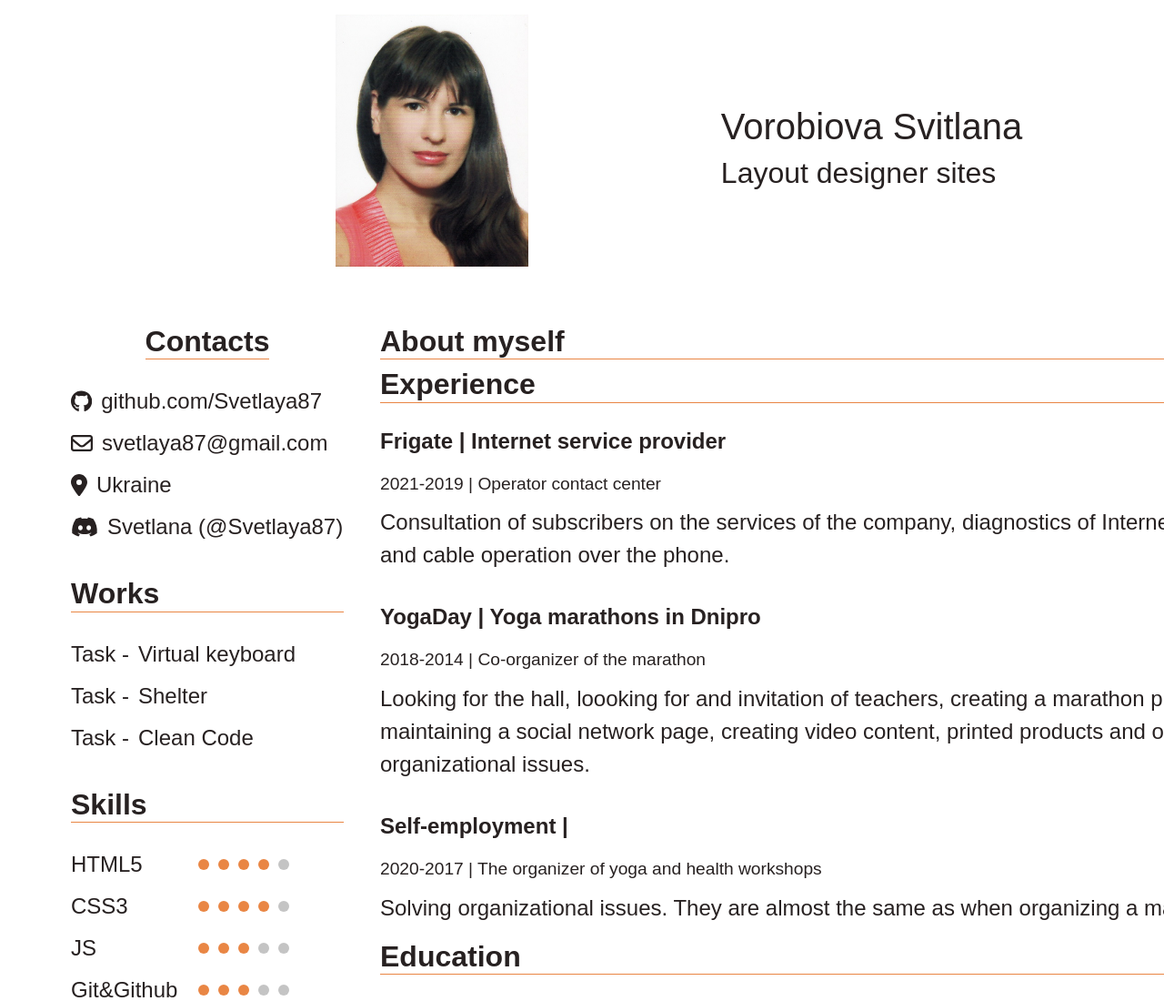
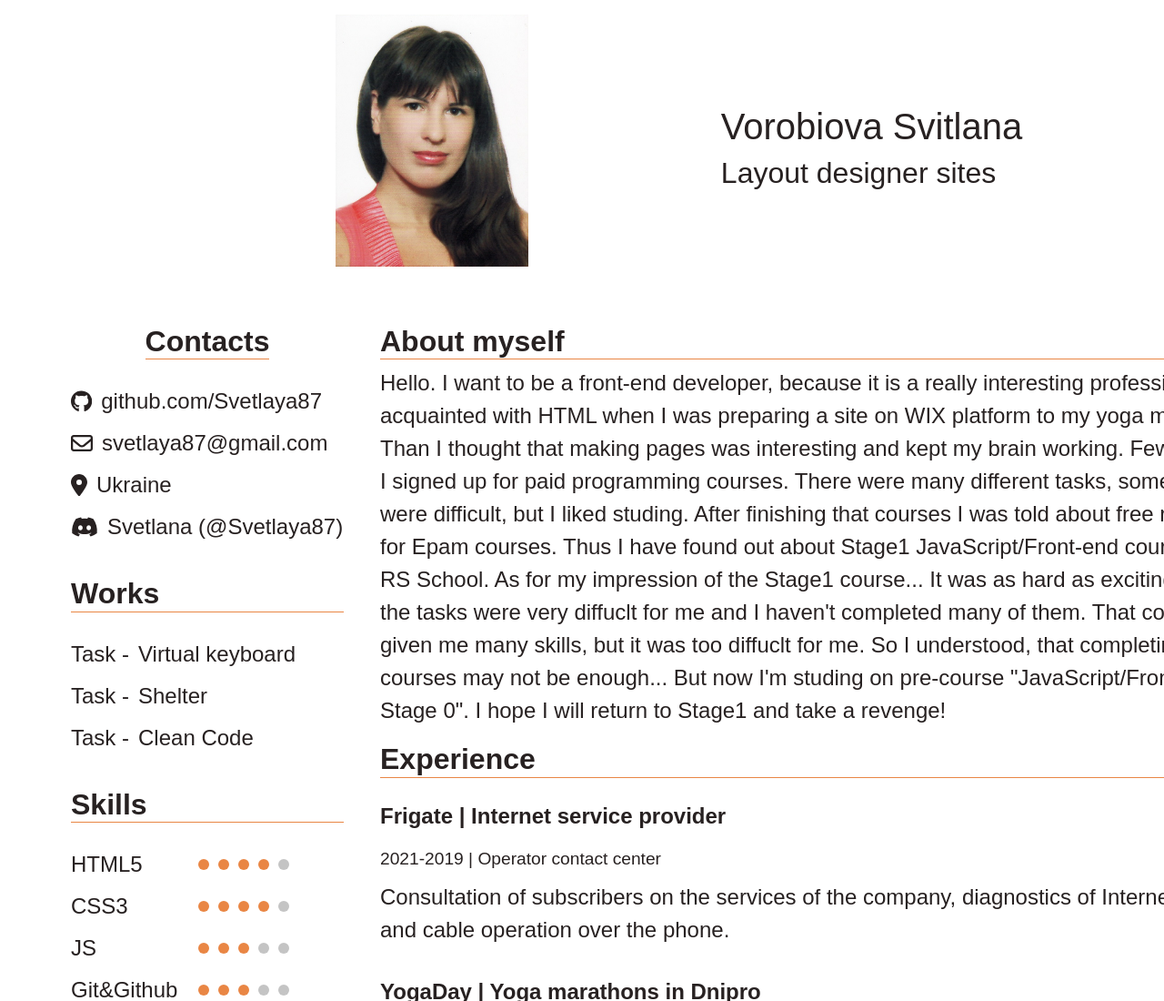
Before and after one commit to Svetlaya87/rsschool-cv, a website: page index.html in a window 1280 px wide. Shown: the top 1100 px of the page at 91% size. Drawn offline with nearby package versions, Linux system fonts and the light colour scheme; a web font is replaced by a local one.

Commit message:
feat: add info about myself

```diff
--- a/index.html
+++ b/index.html
@@ -32,6 +32,12 @@
         <main>
             <article class="article">
                 <h2 class="article__title">About myself</h2>
+                <p class="section__description">
+                    Hello. I want to be a front-end developer, because it is a really interesting profession.
+                    I got acquainted with HTML when I was preparing a site on WIX platform to my yoga marathon. Than I thought that making pages was interesting and kept my brain working. Few years later I signed up for paid programming courses. There were many different tasks, some of them were difficult, but I liked studing. After finishing that courses I was told about free registration for Epam courses.
+                    Thus I have found out about Stage1 JavaScript/Front-end courses from RS School. As for my impression of the Stage1 course... It was as hard as exciting. Almost all the tasks were very diffuclt for me and I haven't completed many of them. That course has given me many skills, but it was too diffuclt for me. So I understood, that completing paid courses may not be enough...
+                    But now I'm studing on pre-course "JavaScript/Front-end. Stage 0".
+                    I hope I will return to Stage1 and take a revenge!</p>
 
             </article>
             <article>
```
